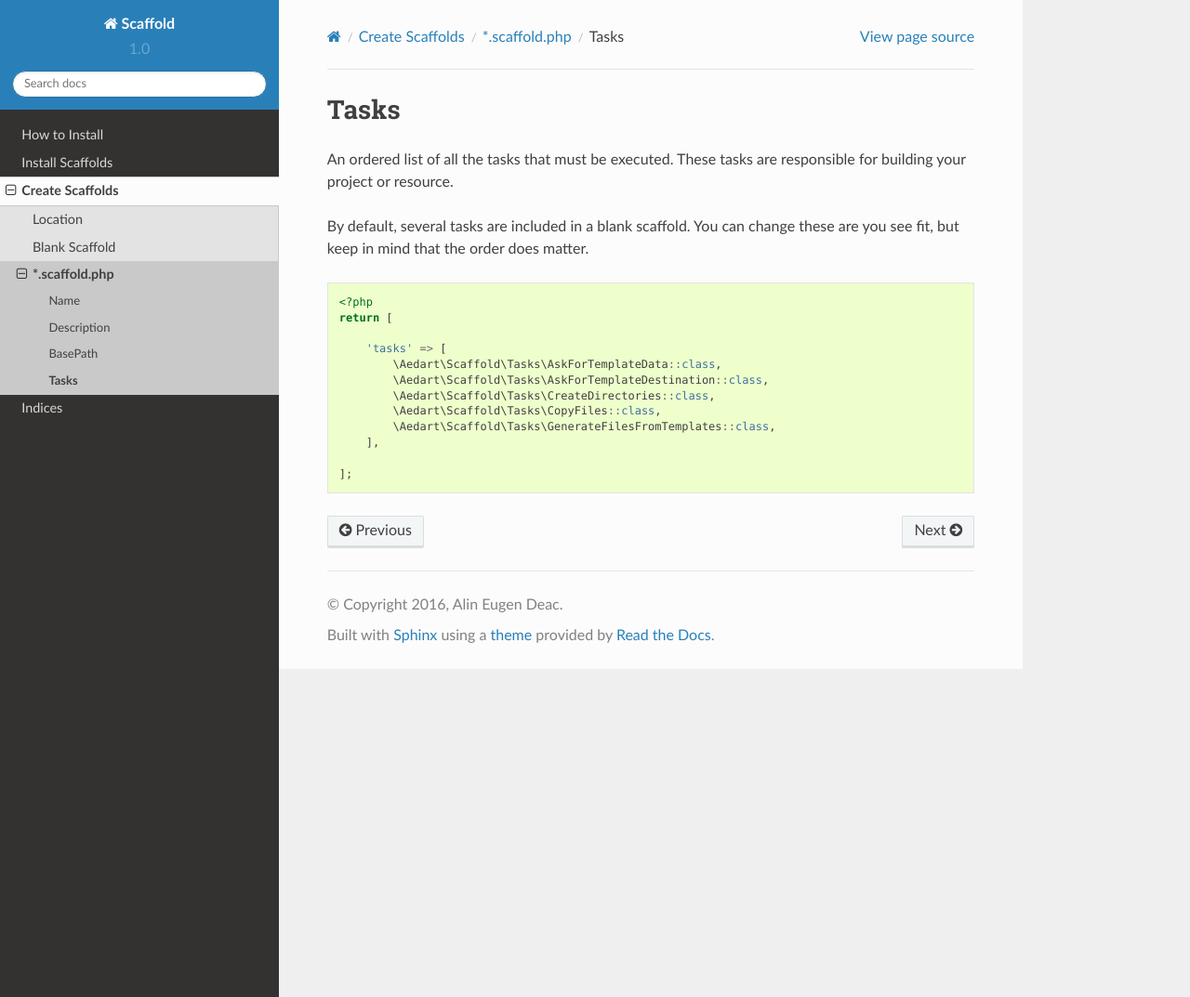
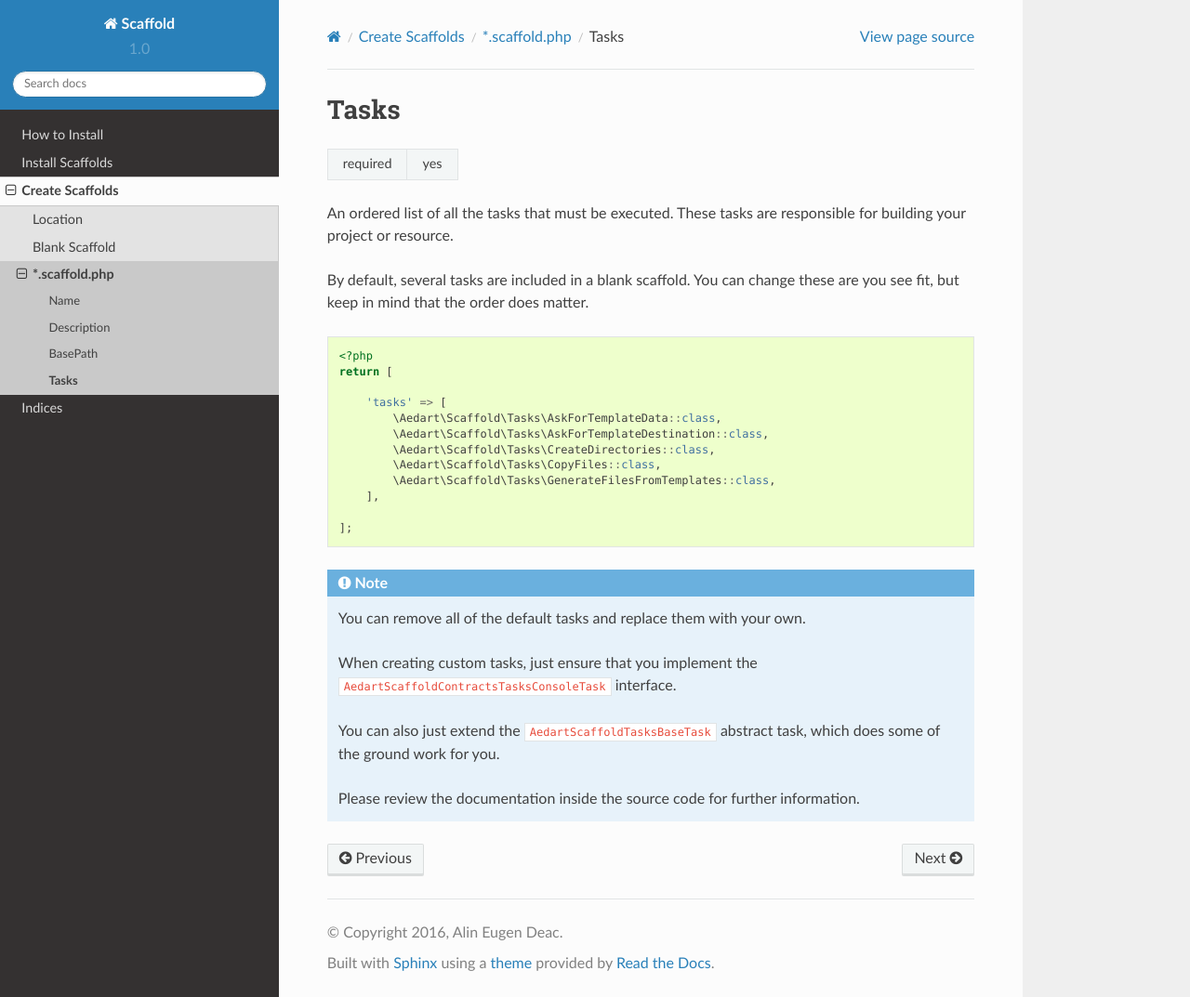
Before and after one commit to aedart/scaffold, a Sphinx documentation site: the page built from docs/source/create_scaffolds/scaffold_php/tasks.rst, in a window 1280 px wide and 1073 px high. Shown: the whole window at 93% size. Built offline with Sphinx 7.4.7 and the Read the Docs theme 2.0.0, drawn with Linux system fonts in a browser that asks for light colours.

Commit message:
Add required state and note about custom tasks

```diff
--- a/docs/source/create_scaffolds/scaffold_php/tasks.rst
+++ b/docs/source/create_scaffolds/scaffold_php/tasks.rst
@@ -3,6 +3,10 @@
 
 Tasks
 =====
+
+======== =======
+required yes
+======== =======
 
 An ordered list of all the tasks that must be executed. These tasks are responsible for building your project or
 resource.
@@ -24,3 +28,15 @@ that the order does matter.
         ],
 
     ];
+
+.. note::
+
+    You can remove all of the default tasks and replace them with your own.
+
+    When creating custom tasks, just ensure that you implement the
+    :code:`\Aedart\Scaffold\Contracts\Tasks\ConsoleTask` interface.
+
+    You can also just extend the :code:`\Aedart\Scaffold\Tasks\BaseTask` abstract task,
+    which does some of the ground work for you.
+
+    Please review the documentation inside the source code for further information.
```
